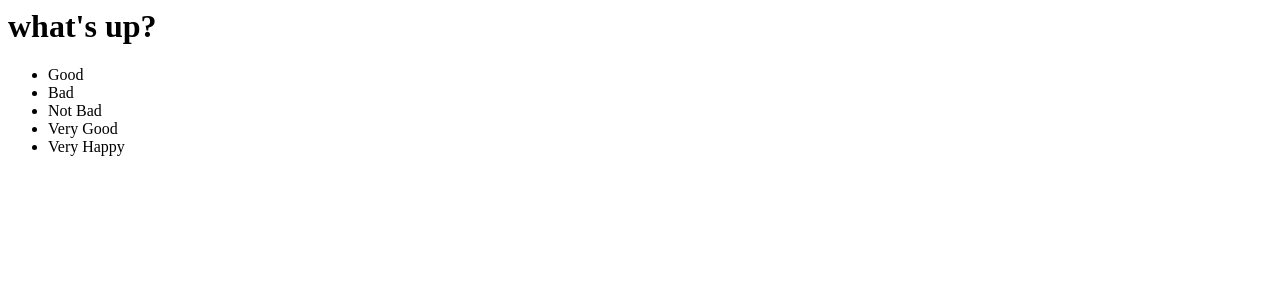
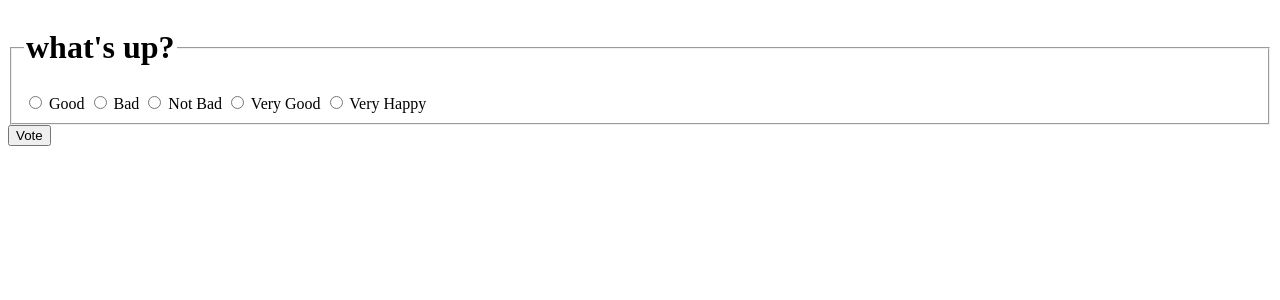
Before and after one commit to Antony-M1/django_poll_site, a Django app: page /polls/specifics/1/ in a window 1280 px wide. Shown: the top 300 px of the page. Run offline with Django 5.2, Linux system fonts and the light colour scheme; data comes from the database, SQL or seed files in the repository.

Commit message:
Write a minimal form

```diff
--- a/polls/templates/polls/detail.html
+++ b/polls/templates/polls/detail.html
@@ -1,6 +1,12 @@
-<h1>{{ question.question_text }}</h1>
-<ul>
-    {% for choice in question.choice_set.all %}
-        <li>{{ choice.choice_text }}</li>
-    {% endfor %}
-</ul>
+<form action="{% url 'polls:vote' question.id %}" method="post">
+    {% csrf_token %}
+    <fieldset>
+        <legend><h1>{{ question.question_text }}</h1></legend>
+        {% if error_message %}<p><strong>{{ error_message }}</strong></p>{% endif %}
+        {% for choice in question.choice_set.all %}
+            <input type="radio" name="choice" id="choice{{ forloop.counter }}" value="{{ choice.id }}">
+            <label for="choice{{ forloop.counter }}">{{choice.choice_text}}</label>
+        {% endfor %}
+    </fieldset>
+    <input type="submit" value="Vote">
+</form>
```
